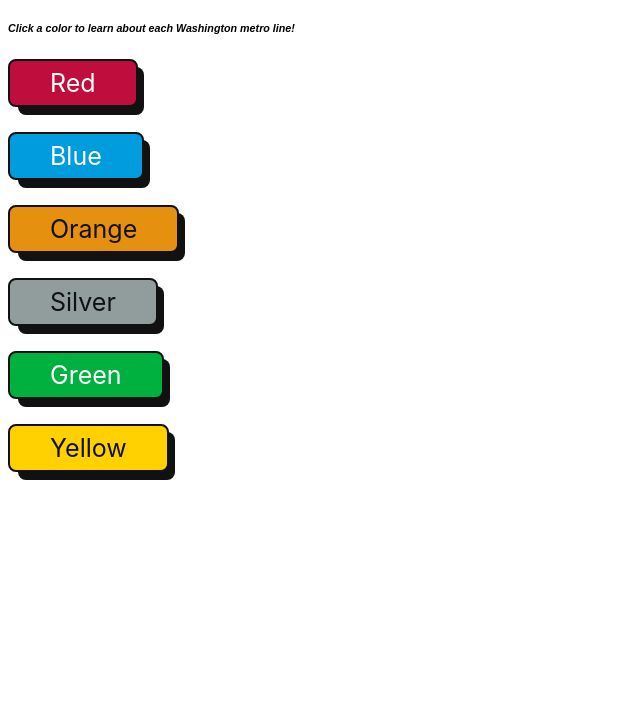
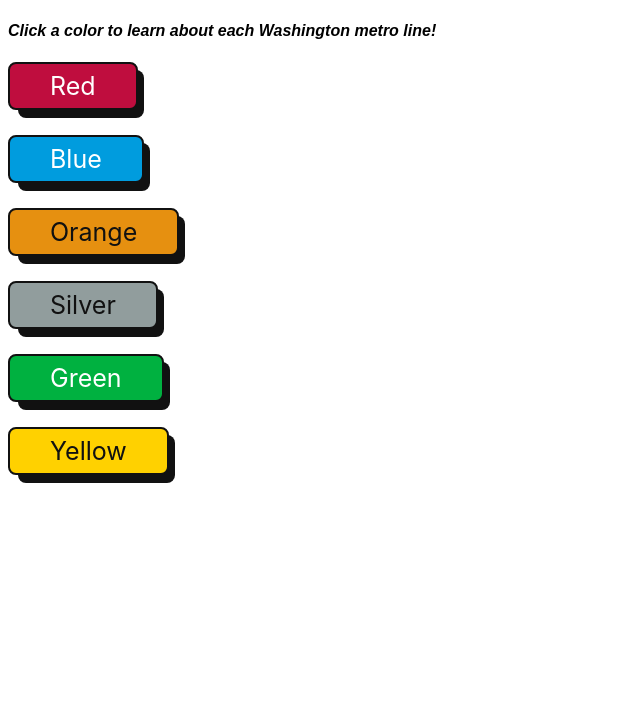
Before and after one commit to defrank1/class-2-project, a plain HTML site: page index.html in a window 1280 px wide. Shown: the part 88-800 px from the top of the page, without its empty margins (0-640 px from the left). Drawn offline with nearby package versions, Linux system fonts and the light colour scheme.

Commit message:
increase size of instruction text

```diff
--- a/index.html
+++ b/index.html
@@ -21,11 +21,11 @@
 
     <!-- this is where the instruction text goes-->
 
-    <h6><i>
+    <h4><i>
 
             Click a color to learn about each Washington metro line!
 
-        </i></h6>
+        </i></h4>
 
     <!-- These are the different metro line buttons-->
     <button class="red-button" role="button">Red</button>
```
